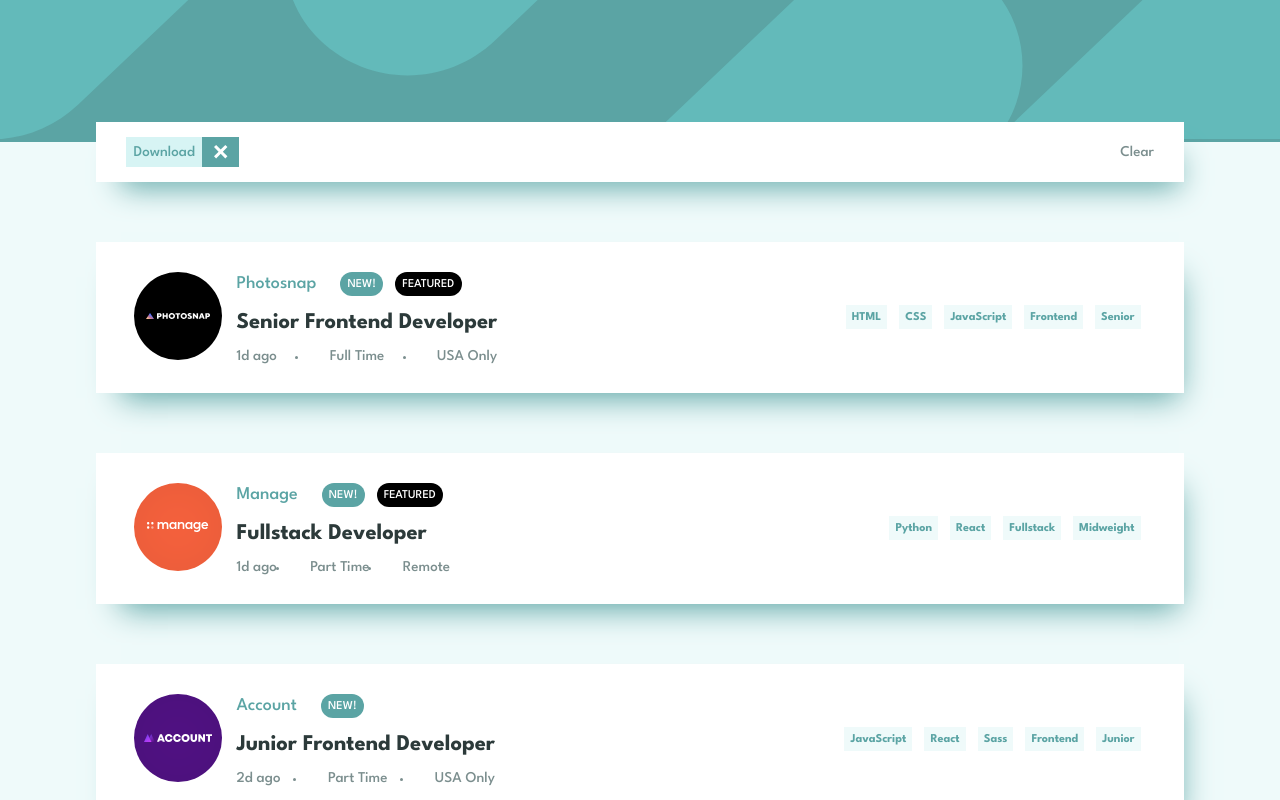
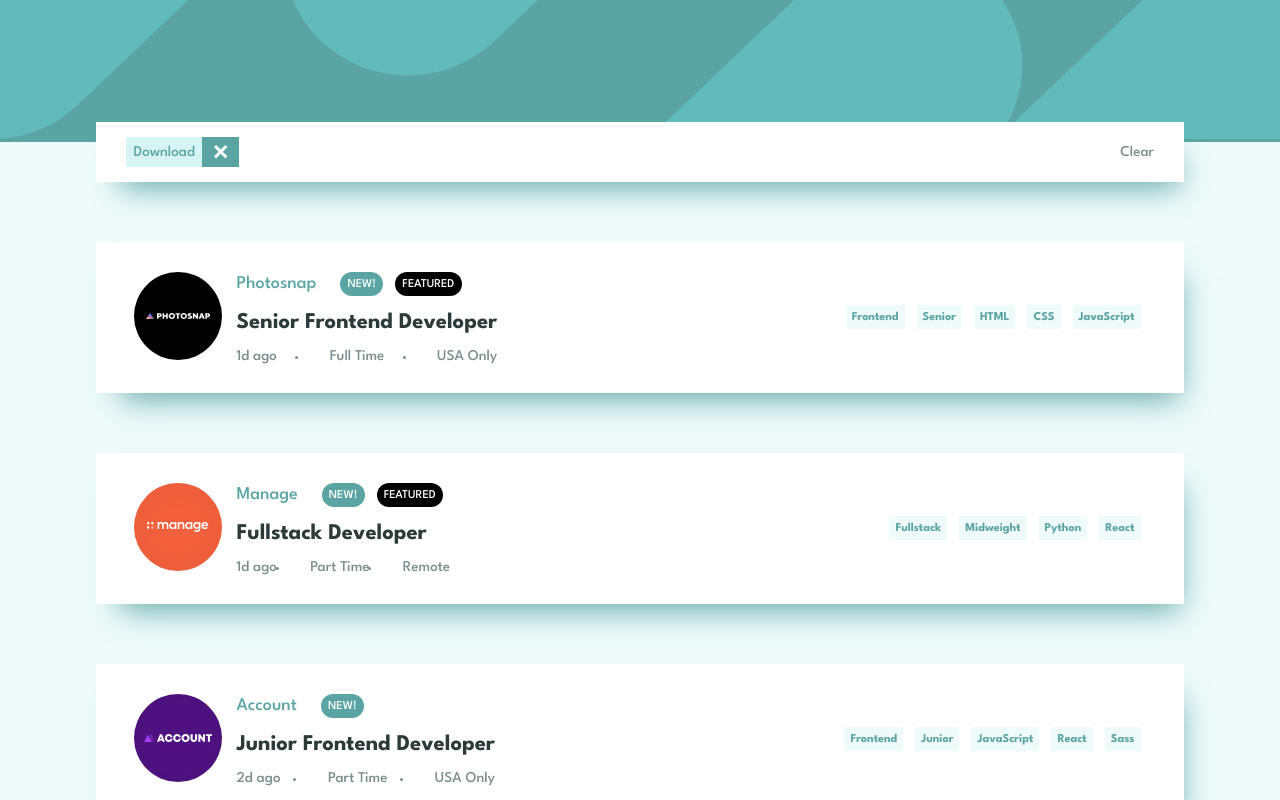
Before and after one commit to SatyapriyaMahato/job-listing-app, a React (Create React App) app: page / in a window 1280 px wide. Shown: the top 800 px of the page. Built offline with nearby package versions, Linux system fonts and the light colour scheme.

Commit message:
improve app.js

```diff
--- a/src/App.js
+++ b/src/App.js
@@ -1,8 +1,8 @@
 import './App.css';
 import jobsData from './data.json';
+import React from 'react'
 
-
-function App() {
+const App = () => {
   return (
     <div className="App">
       <div className="filter div-shadow">
@@ -20,6 +20,7 @@ function App() {
       </div>
       {
         jobsData.map(job => {
+          const tags = [job.role, job.level, ...job.languages, ...job.tools];
           return (
             <div className="job div-shadow" key={job.id}>
               <div className="job-info">
@@ -47,18 +48,11 @@ function App() {
               </div>
 
               <div className="job-tags">
-                {job.languages.map(language => {
+                {tags.map(tag => {
                   return (
-                    <button className="tag" key={language}>{language}</button>
+                    <button className="tag" key={tag}>{tag}</button>
                   )
                 })}
-                {job.tools.map(tool => {
-                  return (
-                    <button className="tag" key={tool} >{tool}</button>
-                  )
-                })}
-                <button className="tag" >{job.role}</button>
-                <button className="tag" >{job.level}</button>
               </div>
 
             </div>
```
